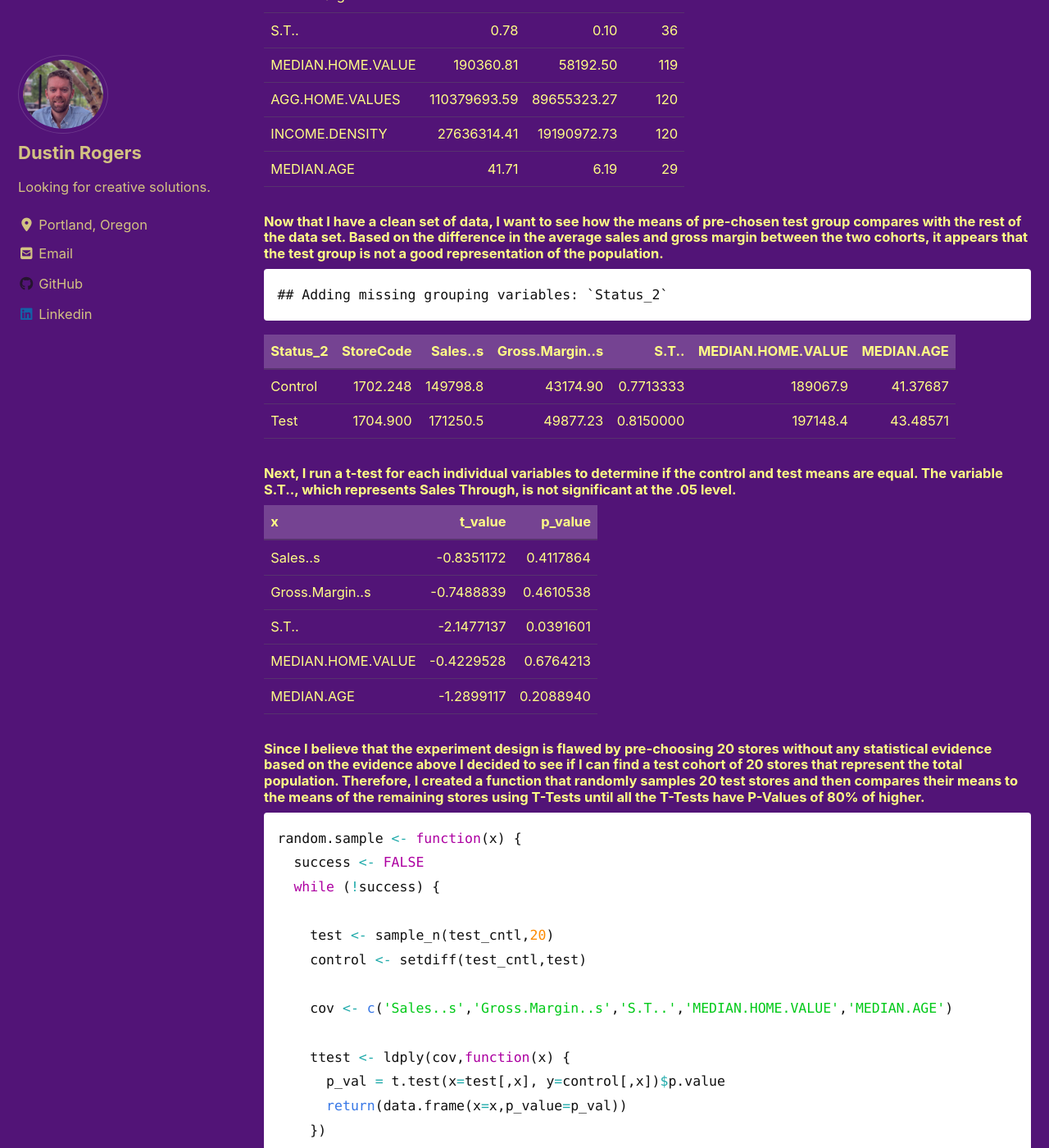
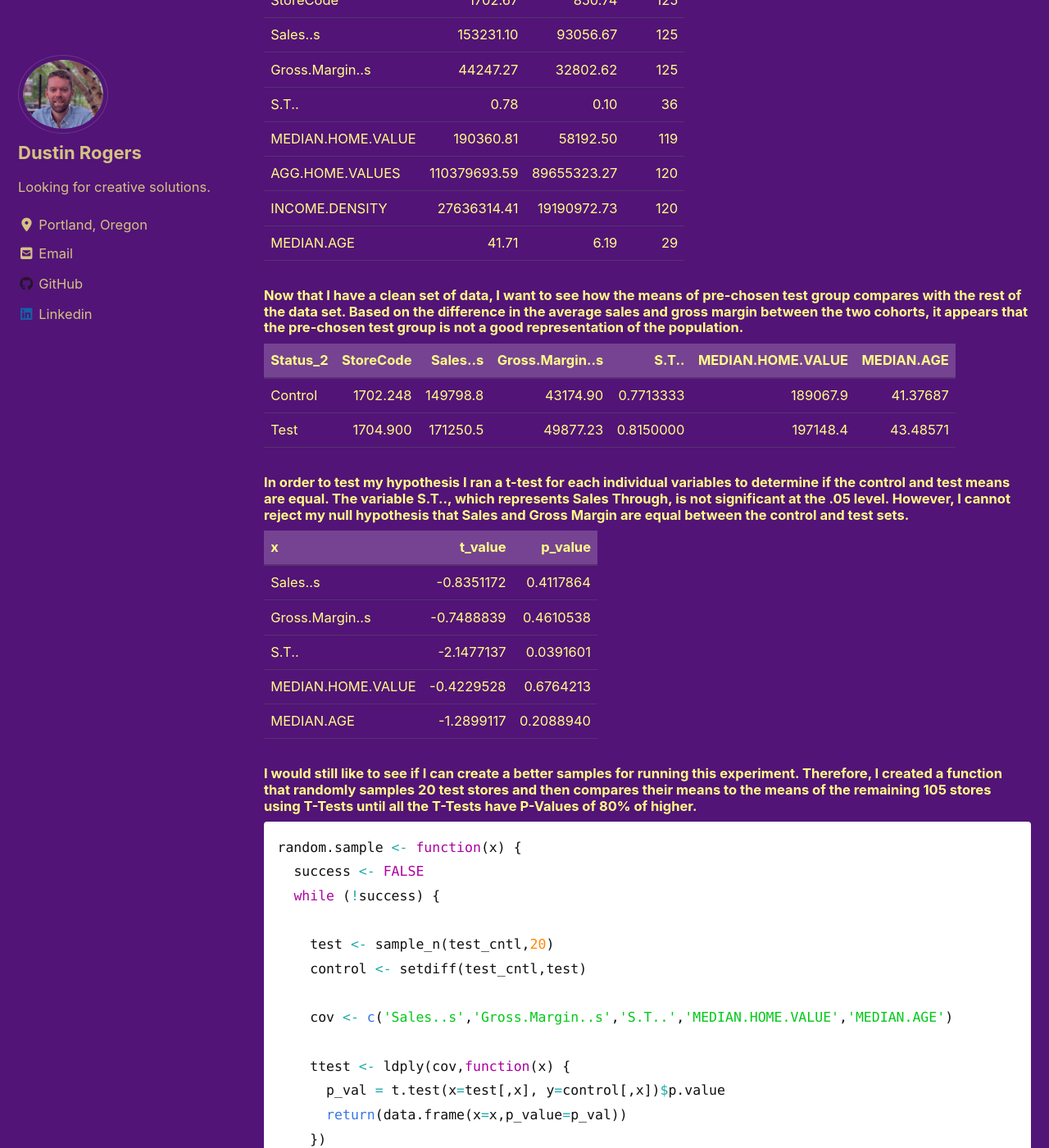
Before and after one commit to DustinRogers/Choosing-Test-Stores, a Jekyll site: the page built from index.md, in a window 1280 px wide and 1400 px high, scrolled down 2683 px. Shown: the whole window at 82% size. Built offline with Jekyll 4.4.1, drawn with Linux system fonts in a browser that asks for light colours; cached includes are drawn as plain includes; nearby versions of some CDN libraries; some of the changed text lies outside the part shown.

Commit message:
Update index.md

````diff
--- a/index.md
+++ b/index.md
@@ -98,7 +98,7 @@
   </tr>
 </tbody>
 </table>
-##### I have decided to impute the mean value for the rows null values since my data set is already so small.
+##### Since my data set is very small I can't afford to lose any data. Therefore, I have decided to impute the mean value for the rows null values .
 
 ```r
 for (x in numeric_feats) {
@@ -108,6 +108,7 @@
 ```
 
 ##### Next, I look at summary statistics for all my numeric data. I see that AGG.HOME.VALUES & INCOME.DENSITY are the total cost of all homes within a zip code. It doesn't make sense to use these variable since so much information is lost when aggregating to this level.
+
 <table class="table table-striped table-hover" style="margin-left: auto; margin-right: auto;">
  <thead>
   <tr>
@@ -168,11 +169,8 @@
   </tr>
 </tbody>
 </table>
-##### Now that I have a clean set of data, I want to see how the means of pre-chosen test group compares with the rest of the data set. Based on the difference in the average sales and gross margin between the two cohorts, it appears that the test group is not a good representation of the population.
 
-```
-## Adding missing grouping variables: `Status_2`
-```
+##### Now that I have a clean set of data, I want to see how the means of pre-chosen test group compares with the rest of the data set. Based on the difference in the average sales and gross margin between the two cohorts, it appears that the pre-chosen test group is not a good representation of the population.
 
 <table class="table table-striped table-hover" style="margin-left: auto; margin-right: auto;">
  <thead>
@@ -208,7 +206,8 @@
 </tbody>
 </table>
 
-#### Next, I run a t-test for each individual variables to determine if the control and test means are equal. The variable S.T.., which represents Sales Through, is not significant at the .05 level.
+#### In order to test my hypothesis I ran a t-test for each individual variables to determine if the control and test means are equal. The variable S.T.., which represents Sales Through, is not significant at the .05 level. However, I cannot reject my null hypothesis that Sales and Gross Margin are equal between the control and test sets.
+
 <table class="table table-striped table-hover" style="margin-left: auto; margin-right: auto;">
  <thead>
   <tr>
@@ -247,7 +246,7 @@
 </table>
 
 
-##### Since I believe that the experiment design is flawed by pre-choosing 20 stores without any statistical evidence based on the evidence above I decided to see if I can find a test cohort of 20 stores that represent the total population. Therefore, I created a function that randomly samples 20 test stores and then compares their means to the means of the remaining stores using T-Tests until all the T-Tests have P-Values of 80% of higher.
+##### I would still like to see if I can create a better samples for running this experiment. Therefore, I created a function that randomly samples 20 test stores and then compares their means to the means of the remaining 105 stores using T-Tests until all the T-Tests have P-Values of 80% of higher.
 
 ```r
 random.sample <- function(x) {
@@ -278,13 +277,7 @@
 ```
 
 
-#### The first tables below shows the means between the newly selected test stores vs. the remain 105 stores. The second table shows the T-Tests of the test and control means which validate that each of the covariates' means are similar.
-
-
-
-```
-## Adding missing grouping variables: `Status_3`
-```
+#### The first tables below shows the means between the newly selected test stores vs. the remain 105 stores. The second table shows the T-Tests of the test and control samples which validate that each of the covariates' means are similar.
 
 <table class="table table-striped table-hover" style="margin-left: auto; margin-right: auto;">
  <thead>
@@ -358,7 +351,6 @@
 </table>
 
 #### I still have not selected 20 control stores that best match the distribution of the pre-chosen test stores. Below are the results from the R package 'MatchIt'.
-
 
 ```
 ##
````
Also changed, not shown: other parts of index.md (+1 -1 lines).
